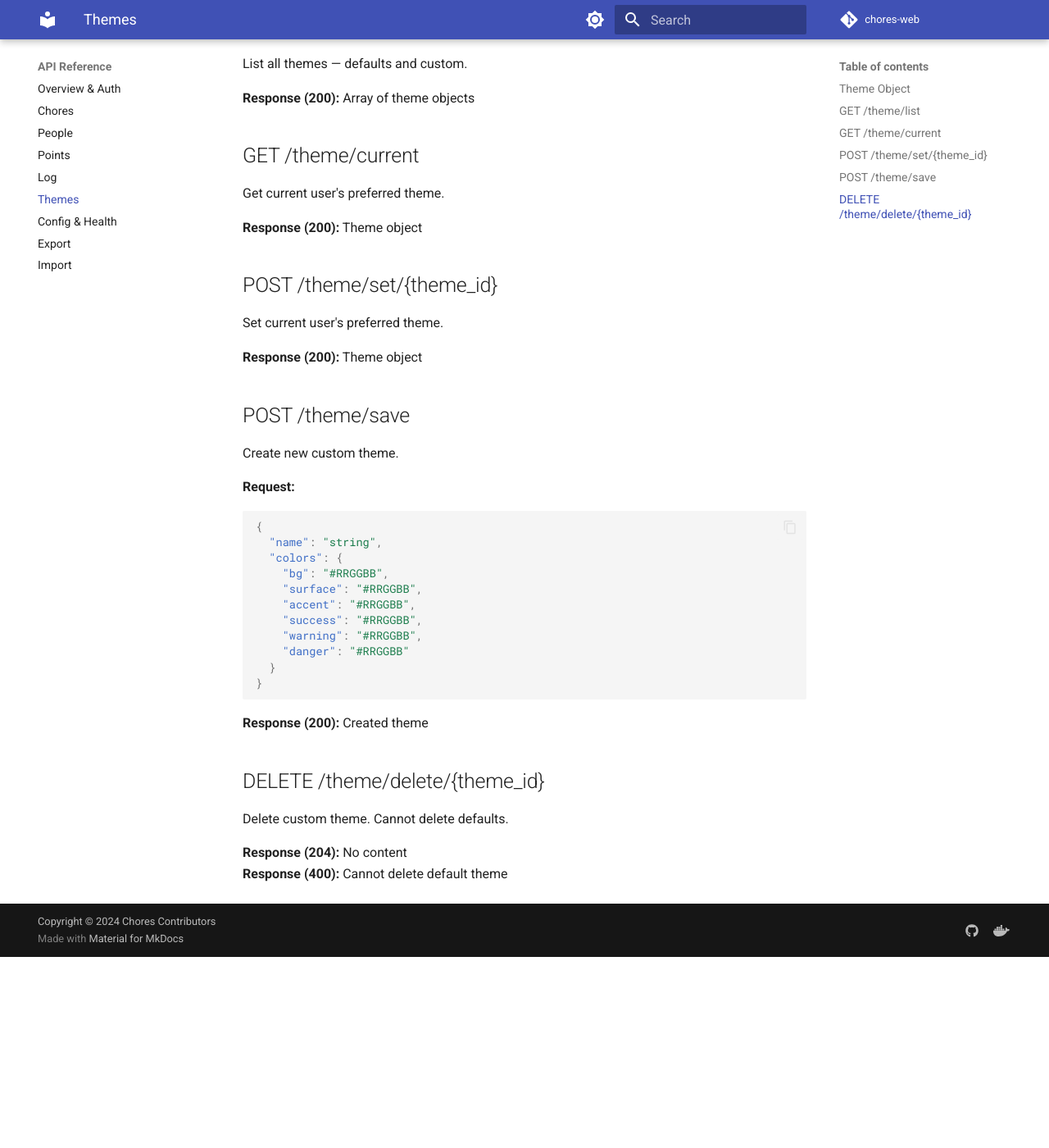
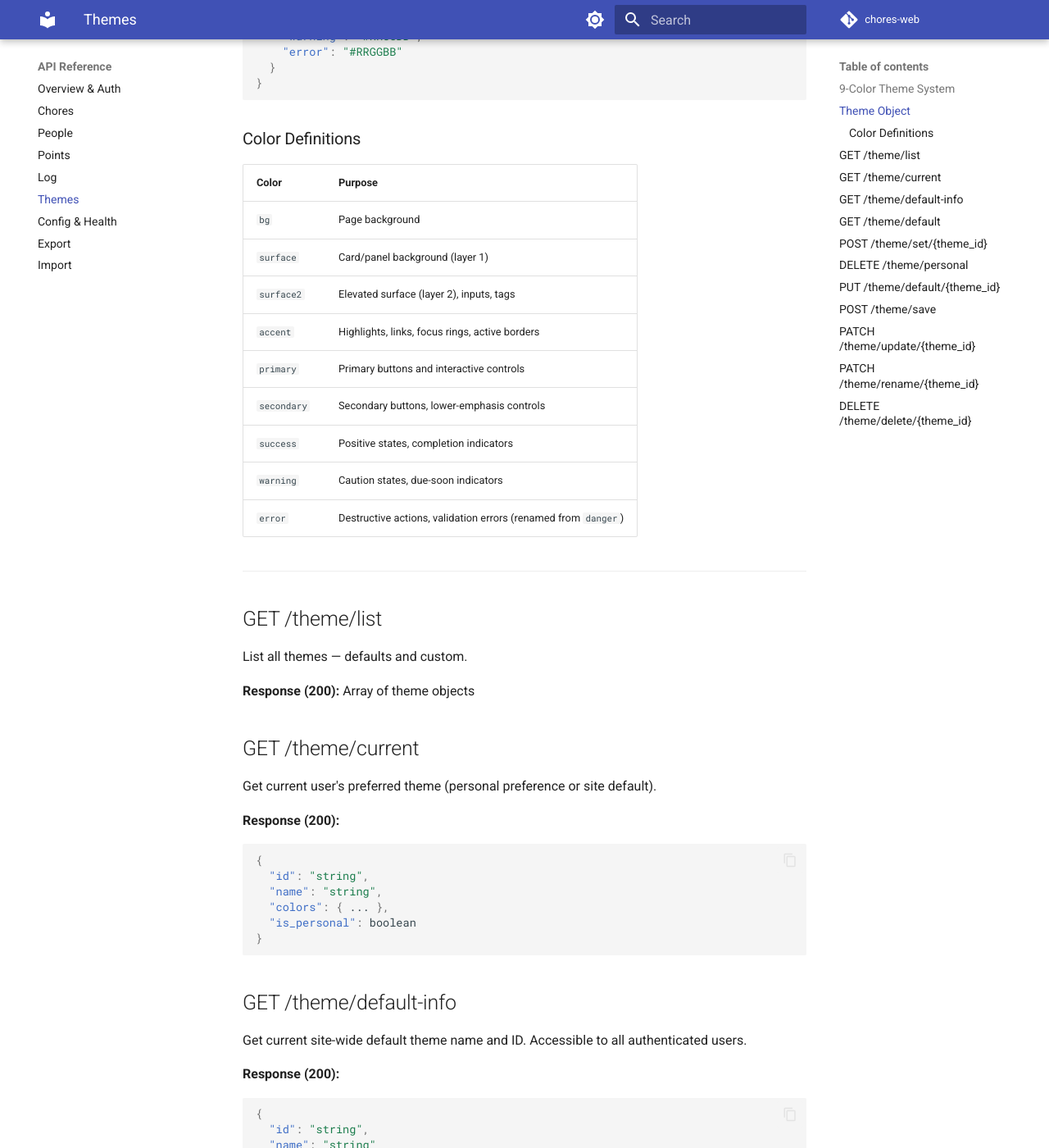
Before and after one commit to derekwinters/chores-web-docs, an MkDocs documentation site: the page built from docs/api/themes.md, in a window 1280 px wide and 1400 px high, scrolled down 580 px. Shown: the whole window at 82% size. Built offline with MkDocs 1.6.1 and Material for MkDocs 9.7.7, drawn with Linux system fonts in a browser that asks for light colours; comment, search, counter and statistics services are not loaded; before the commit the page ends 1747 px from its top, so only the background shows below that; some of the changed text lies outside the part shown.

Commit message:
docs: Complete documentation audit and accuracy updates (#243) (#244)
* docs: Complete documentation audit and update for accuracy

- docs/api/themes.md: Document full 9-color system, add 6 missing endpoints
- docs/api/log.md: Add actions parameter (plural), /retention POST endpoint, clarify UserLog support
- docs/api/people.md: Add redemption endpoints (/redeem, /redemptions)
- docs/api/config.md: Add update checking configuration endpoints
- docs/DEVELOPER.md: Add 9-color theme system reference guide and best practices
- docs/USER_GUIDE.md: Document chore summary statistics tiles

All documentation verified against actual API implementation and code.

Closes #243

Co-Authored-By: Claude Haiku 4.5 <noreply@anthropic.com>

* ci: Replace manual gh-pages deploy with actions-gh-pages action and remove preview workflow

- Use peaceiris/actions-gh-pages for reliable docs deployment
- Fixes path issue causing build failures
- Remove docs-preview.yml (no more PR previews)

---------

Co-authored-by: Derek Winters <derekmwinters@gmail.com>
Co-authored-by: Claude Haiku 4.5 <noreply@anthropic.com>

````diff
--- a/docs/api/themes.md
+++ b/docs/api/themes.md
@@ -1,4 +1,8 @@
 # Themes
+
+## 9-Color Theme System
+
+All themes use a unified 9-color palette for consistent styling across the application.
 
 ## Theme Object
 
@@ -9,13 +13,30 @@
   "colors": {
     "bg": "#RRGGBB",
     "surface": "#RRGGBB",
+    "surface2": "#RRGGBB",
     "accent": "#RRGGBB",
+    "primary": "#RRGGBB",
+    "secondary": "#RRGGBB",
     "success": "#RRGGBB",
     "warning": "#RRGGBB",
-    "danger": "#RRGGBB"
+    "error": "#RRGGBB"
   }
 }
 ```
+
+### Color Definitions
+
+| Color | Purpose |
+|-------|---------|
+| `bg` | Page background |
+| `surface` | Card/panel background (layer 1) |
+| `surface2` | Elevated surface (layer 2), inputs, tags |
+| `accent` | Highlights, links, focus rings, active borders |
+| `primary` | Primary buttons and interactive controls |
+| `secondary` | Secondary buttons, lower-emphasis controls |
+| `success` | Positive states, completion indicators |
+| `warning` | Caution states, due-soon indicators |
+| `error` | Destructive actions, validation errors (renamed from `danger`) |
 
 ---
 
@@ -25,14 +46,51 @@ List all themes — defaults and custom.
 **Response (200):** Array of theme objects
 
 ## GET /theme/current
-Get current user's preferred theme.
+Get current user's preferred theme (personal preference or site default).
+
+**Response (200):**
+```json
+{
+  "id": "string",
+  "name": "string",
+  "colors": { ... },
+  "is_personal": boolean
+}
+```
+
+## GET /theme/default-info
+Get current site-wide default theme name and ID. Accessible to all authenticated users.
+
+**Response (200):**
+```json
+{
+  "id": "string",
+  "name": "string"
+}
+```
+
+## GET /theme/default
+Get complete site-wide default theme (admin only).
+
+**Response (200):** Theme object
+**Response (403):** Forbidden — not admin
+
+## POST /theme/set/{theme_id}
+Set personal theme preference for current user.
 
 **Response (200):** Theme object
 
-## POST /theme/set/{theme_id}
-Set current user's preferred theme.
+## DELETE /theme/personal
+Clear personal theme preference so user inherits site default.
+
+**Response (204):** No content
+
+## PUT /theme/default/{theme_id}
+Set site-wide default theme (admin only).
 
 **Response (200):** Theme object
+**Response (404):** Theme not found
+**Response (403):** Forbidden — not admin
 
 ## POST /theme/save
 Create new custom theme.
@@ -44,18 +102,57 @@ Create new custom theme.
   "colors": {
     "bg": "#RRGGBB",
     "surface": "#RRGGBB",
+    "surface2": "#RRGGBB",
     "accent": "#RRGGBB",
+    "primary": "#RRGGBB",
+    "secondary": "#RRGGBB",
     "success": "#RRGGBB",
     "warning": "#RRGGBB",
-    "danger": "#RRGGBB"
+    "error": "#RRGGBB"
   }
 }
 ```
 
-**Response (200):** Created theme
+**Response (200):** Created theme with assigned ID
+
+## PATCH /theme/update/{theme_id}
+Update custom theme (name and/or colors). Cannot modify default themes.
+
+**Request:**
+```json
+{
+  "name": "string (optional)",
+  "colors": { ... } (optional, all 9 fields required if provided)
+}
+```
+
+**Response (200):** Updated theme
+**Response (400):** Cannot modify default themes
+**Response (404):** Theme not found
+
+## PATCH /theme/rename/{theme_id}
+Rename custom theme. Cannot modify default themes.
+
+**Request:**
+```json
+{
+  "name": "string"
+}
+```
+
+**Response (200):** Updated theme
+**Response (400):** Cannot modify default themes or name is required
+**Response (404):** Theme not found
 
 ## DELETE /theme/delete/{theme_id}
 Delete custom theme. Cannot delete defaults.
 
-**Response (204):** No content
+**Response (200):**
+```json
+{
+  "message": "Theme deleted"
+}
+```
+
 **Response (400):** Cannot delete default theme
+**Response (404):** Theme not found
````
Also changed, not shown: docs/DEVELOPER.md (+28 -3 lines), docs/USER_GUIDE.md (+6 -1 lines), docs/api/config.md (+33 -0 lines), docs/api/log.md (+52 -8 lines), docs/api/people.md (+31 -0 lines).
